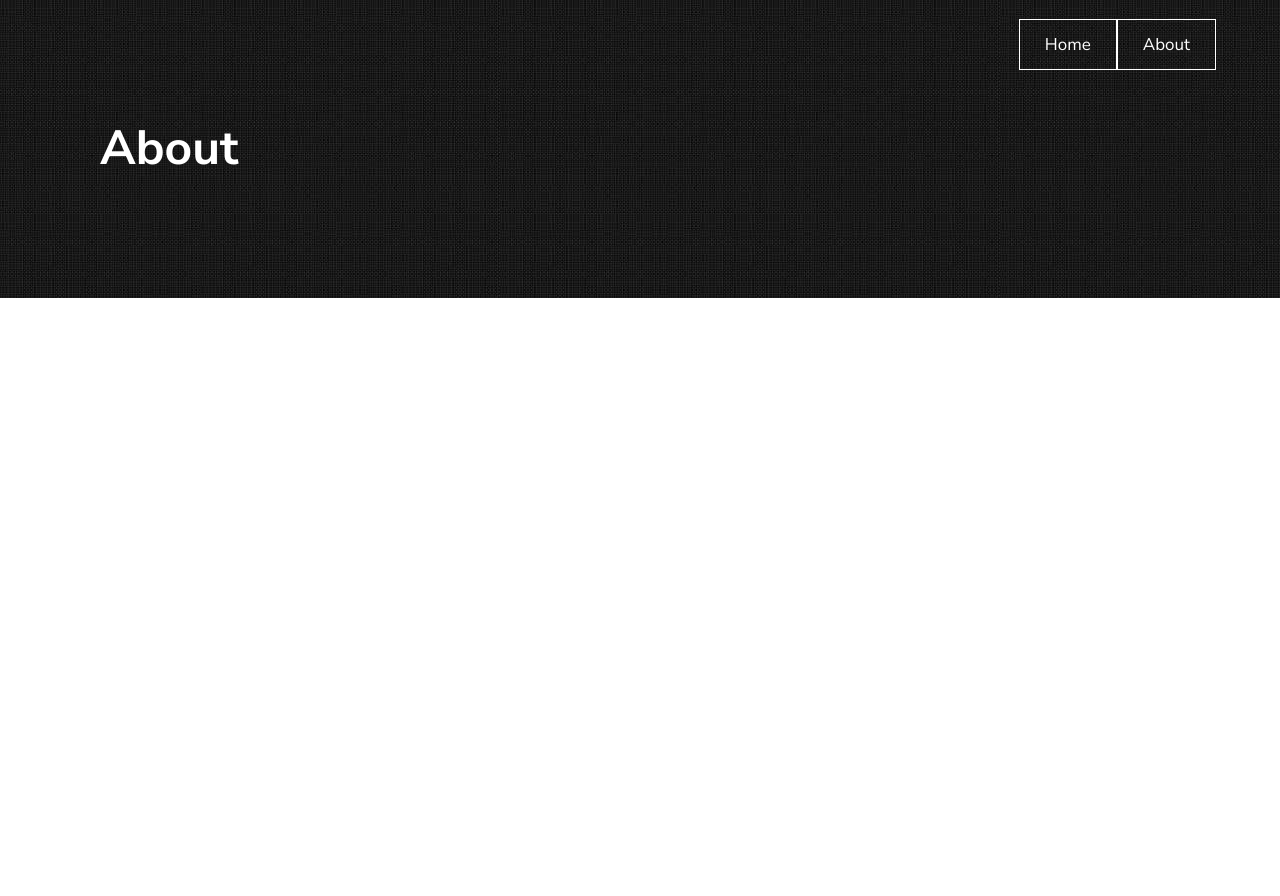
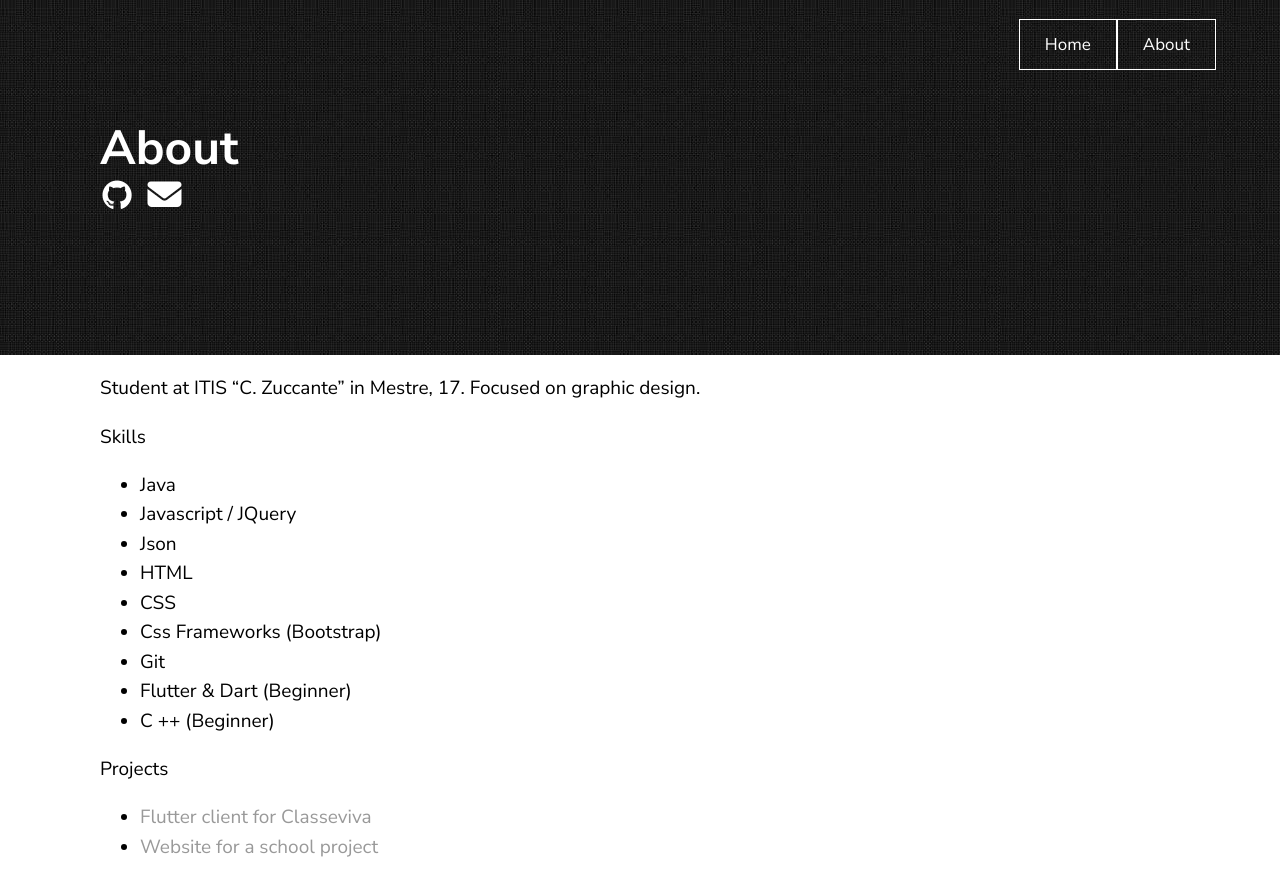
Before and after one commit to filippoveggo/filippoveggo.github.io, a Jekyll site: the page built from about.md, in a window 1280 px wide. Shown: the top 896 px of the page. Built offline with Jekyll 4.4.1, drawn with Linux system fonts in a browser that asks for light colours; nearby versions of some CDN libraries.

Commit message:
Added skills and projects to baout page

```diff
--- a/_includes/about_header.html
+++ b/_includes/about_header.html
@@ -1,5 +1,23 @@
 <div class="container">
     <h1>{{ page.headTitle }}</h1>
-    <!--
-    <h2>{{ site.texture.tagline }}</h2>-->
+    <ul class="social">
+        {%- if site.texture.social_links.github -%}
+        <a href="https://github.com/{{ site.texture.social_links.github }}">
+            <li><i class="icon-github-circled"></i></li>
+        </a>
+        {%- endif -%} {%- if site.texture.social_links.linkedIn -%}
+        <a href="https://linkedin.com/{{ site.texture.social_links.linkedIn }}">
+            <li><i class="icon-linkedin-squared"></i></li>
+        </a>
+        {%- endif -%} {%- if site.texture.social_links.twitter -%}
+        <a href="https://twitter.com/{{ site.texture.social_links.twitter }}">
+            <li><i class="icon-twitter-squared"></i></li>
+        </a>
+        {%- endif -%} {%- if site.texture.social_links.mail -%}
+        <a href="mailto:{{ site.texture.social_links.mail }}">
+            <li><i class="font-awesome-icon fas fa-envelope"></i></li>
+        </a>
+        {%- endif -%}
+
+    </ul>
 </div>
--- a/about.md
+++ b/about.md
@@ -4,3 +4,23 @@ title:  Filippo Veggo | About
 headTitle: About
 permalink: /about
 ---
+
+Student at ITIS "C. Zuccante" in Mestre, 17.
+Focused on graphic design.
+
+Skills
+
+- Java
+- Javascript / JQuery
+- Json
+- HTML
+- CSS
+- Css Frameworks (Bootstrap)
+- Git
+- Flutter & Dart (Beginner)
+- C ++ (Beginner)
+
+Projects
+
+- [Flutter client for Classeviva](https://github.com/Zuccante-Web-App/Registro-elettronico)
+- [Website for a school project](https://github.com/filippoveggo/ProgettoSitoStem)
```
